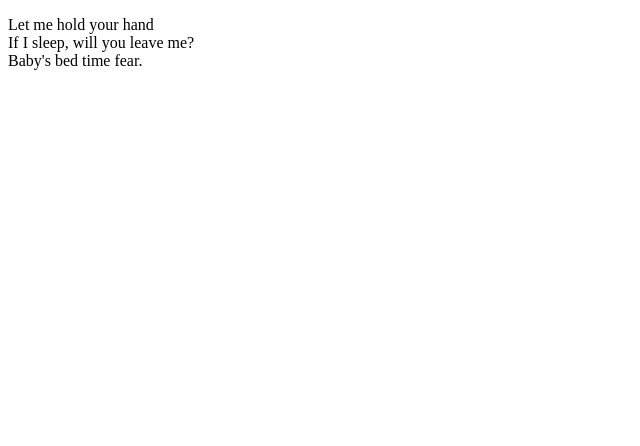
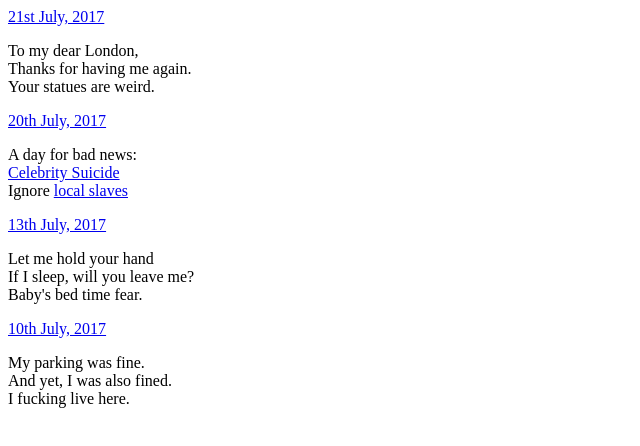
Before and after one commit to adamdawkins/dailyhaiku, a Gatsby site: page / in a window 1280 px wide. Shown: the whole page, without its empty margins (0-640 px from the left). Built offline with nearby package versions, Linux system fonts and the light colour scheme; Gatsby itself is replaced by a stand-in of ours.

Commit message:
Come on come on, I see no changes

```diff
--- a/src/components/haiku.jsx
+++ b/src/components/haiku.jsx
@@ -1,9 +1,10 @@
 import React from 'react';
+import Link from "gatsby-link"
 
-const Haiku = ({ date, html }) => {
+const Haiku = ({ path, date, html }) => {
 	return (
 		<div className="haiku">
-			<span className="date">{date}</span>
+			<Link to={path} className="date"> {date} </Link>
 			<div dangerouslySetInnerHTML={{ __html: html }} />
 		</div>
 	);
--- a/src/css/typography.css
+++ b/src/css/typography.css
@@ -624,12 +624,11 @@ pre tt:after {
 }
 
 .haiku {
+	 position: relative;
 	 display: block;
 	 box-sizing: border-box;
 	 padding-top: 33vh;
-	 height: 99vh;
-	 padding-bottom: 33vh;
-	 border-bottom: 1px dotted rgba(0,0,0, .5);
+	 height: calc(66vh - 4rem);
 
 	 & .date {
 			color: rgba(0,0,0, .5);
--- a/src/pages/2017-07-10/index.md
+++ b/src/pages/2017-07-10/index.md
@@ -1,4 +1,5 @@
 ---
+id: "001"
 date: "2017-07-10"
 path: "/2017-07-10"
 ---
--- a/src/pages/index.js
+++ b/src/pages/index.js
@@ -1,18 +1,37 @@
 import React from "react"
-import Link from "gatsby-link"
 import Helmet from "react-helmet"
+import Haiku from '../components/Haiku';
 
 export default class Index extends React.Component {
   render() {
+		const { haikus } = this.props.data.allMarkdownRemark;
     return (
-      <div className="haiku">
-			<p>
-				Let me hold your hand<br />
-				If I sleep, will you <span className="nbsp">leave me?</span><br />
-				Baby's bed time fear.<br />
-			</p>
-
-      </div>
+			<div>
+			{haikus.map(({ haiku }, index) => (
+				<Haiku
+					key={haiku.frontmatter.path}
+					path={haiku.frontmatter.path}
+					date={haiku.frontmatter.date}
+					html={haiku.html}
+					/>
+			))}
+			</div>
     )
   }
 }
+
+export const pageQuery = graphql`
+query allHaikus {
+	 allMarkdownRemark(sort: {fields:[frontmatter___date], order: DESC}) {
+		haikus:edges {
+			haiku:node {
+				frontmatter {
+				  date(formatString: "Do MMMM, YYYY")
+					path
+				}
+				html
+			}
+		}
+	}
+}
+`;
--- a/src/templates/haiku.jsx
+++ b/src/templates/haiku.jsx
@@ -4,6 +4,7 @@ import Haiku from '../components/Haiku';
 const HaikuTemplate = ({data: { haiku } }) => {
 	return (
 		<Haiku
+			id={haiku.frontmatter.id}
 			date={haiku.frontmatter.date}
 			html={haiku.html}
 		/>
@@ -15,6 +16,7 @@ export default HaikuTemplate;
 export const pageQuery = graphql`
 	query HaikuByPath($path: String!) {
 		haiku:markdownRemark(frontmatter: { path: { eq: $path } }) {
+			id
 			html
 			frontmatter {
 			 date(formatString:"Do MMMM, YYYY")
```
